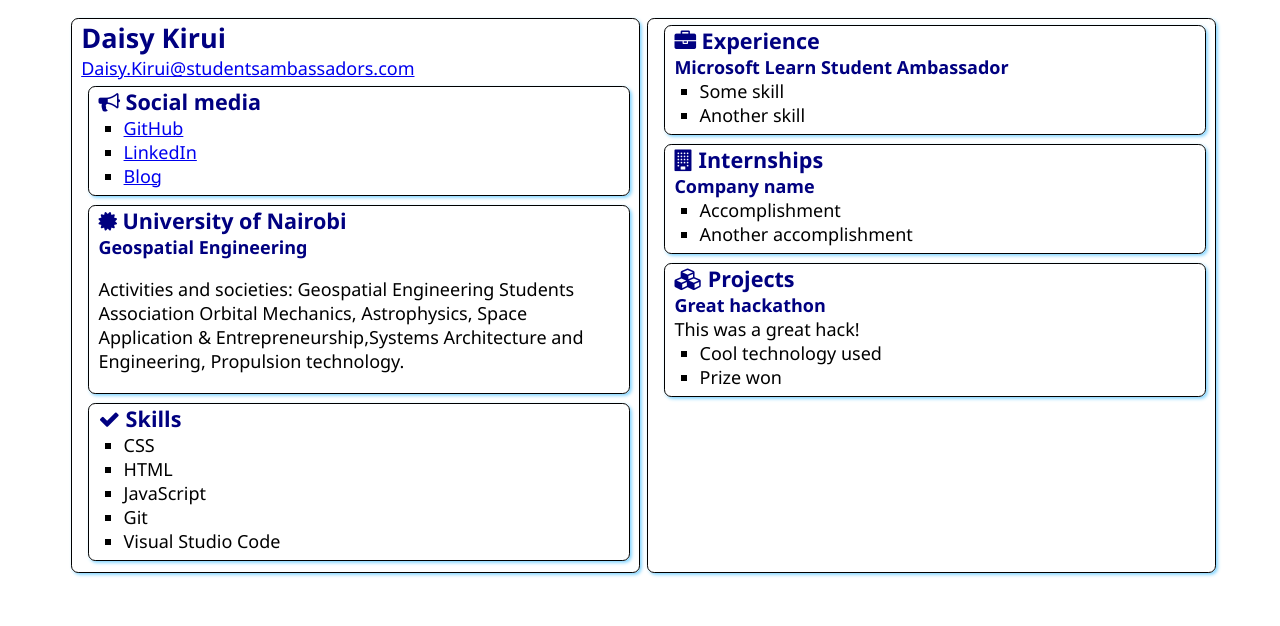
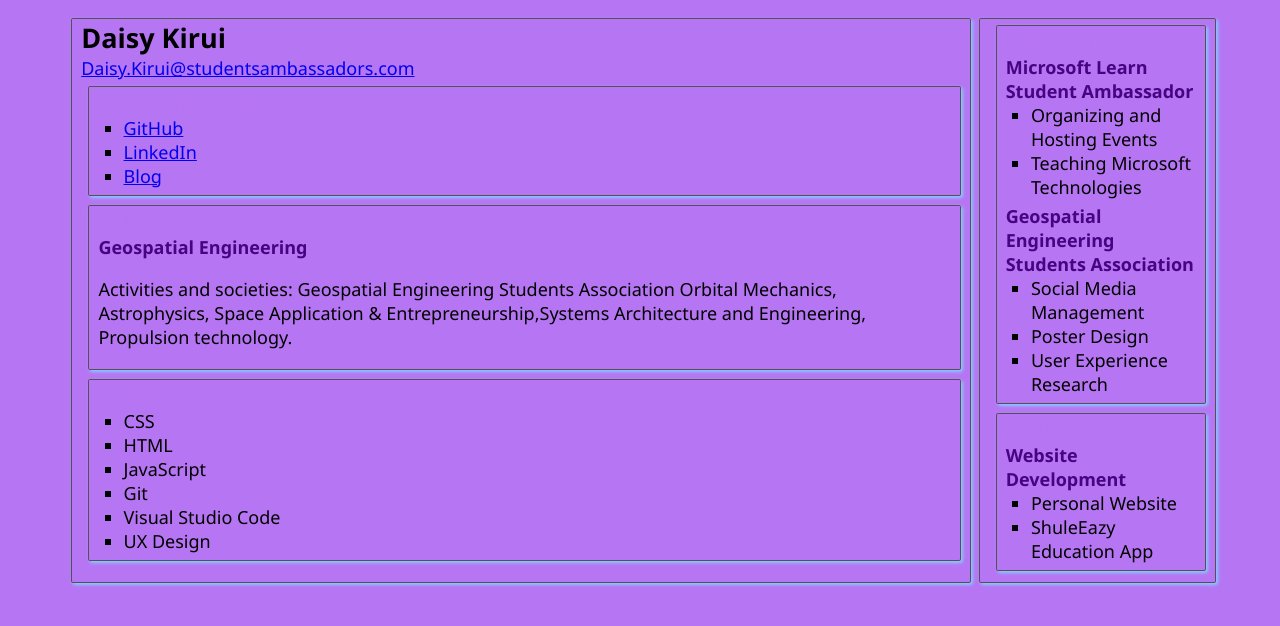
Before and after one commit to DaisyKirui/SATechnicalOnboarding, a plain HTML site: page src/index.html in a window 1280 px wide. Drawn offline with Linux system fonts and the light colour scheme.

Commit message:
New Changes

```diff
--- a/src/index.html
+++ b/src/index.html
@@ -52,6 +52,7 @@
                     <li>JavaScript</li>
                     <li>Git</li>
                     <li>Visual Studio Code</li>
+                    <li>UX Design</li>
                 </ul>
             </section>
         </article>
@@ -63,20 +64,14 @@
                 </h2>
                 <h3>Microsoft Learn Student Ambassador</h3>
                 <ul>
-                    <li>Some skill</li>
-                    <li>Another skill</li>
+                    <li>Organizing and Hosting Events</li>
+                    <li>Teaching Microsoft Technologies</li>
                 </ul>
-            </section>
-            <section class="box">
-                <h2>
-                    <i class="fa fa-building" aria-hidden="true"></i>
-                    Internships
-                </h2>
-
-                <h3>Company name</h3>
+                <h3>Geospatial Engineering Students Association</h3>
                 <ul>
-                    <li>Accomplishment</li>
-                    <li>Another accomplishment</li>
+                    <li>Social Media Management</li>
+                    <li>Poster Design</li>
+                    <li>User Experience Research</li>
                 </ul>
             </section>
             <section class="box">
@@ -85,11 +80,10 @@
                     Projects
                 </h2>
 
-                <h3>Great hackathon</h3>
-                <div>This was a great hack!</div>
+                <h3>Website Development</h3>
                 <ul>
-                    <li>Cool technology used</li>
-                    <li>Prize won</li>
+                    <li>Personal Website</li>
+                    <li>ShuleEazy Education App</li>
                 </ul>
             </section>
         </article>
--- a/src/style.css
+++ b/src/style.css
@@ -3,17 +3,19 @@ body {
     font-size: 18px;
     margin: 1% 5%;
     background-color:E6F7FF;
+    background-color: rgb(182, 117, 243);
 }
 
 main {
-    display: grid;
+    display: flex;
     grid-template-columns: 50% 50%;
 }
 
 
 .box {
     box-shadow: .1em .1em .2em #80D4FF;
-    border-radius: .4em;
+    border-radius: .1em;
+    border-color: rgb(87, 79, 88);
     border-width: .01em;
     border-style: solid;
     margin-left: .4em;
@@ -23,19 +25,19 @@ main {
 }
 
 h1 {
-    color: navy;
+    color: black;
     margin: 0em;
     display: block;
 }
 
 h2 {
-    color: navy;
+    color: rgb(182, 117, 243);
     font-size: 1.2em;
     margin: 0em;
 }
 
 h3 {
-    color: navy;
+    color: rgb(70, 4, 131);
     font-size: 1em;
     margin: 0em;
 }
```
